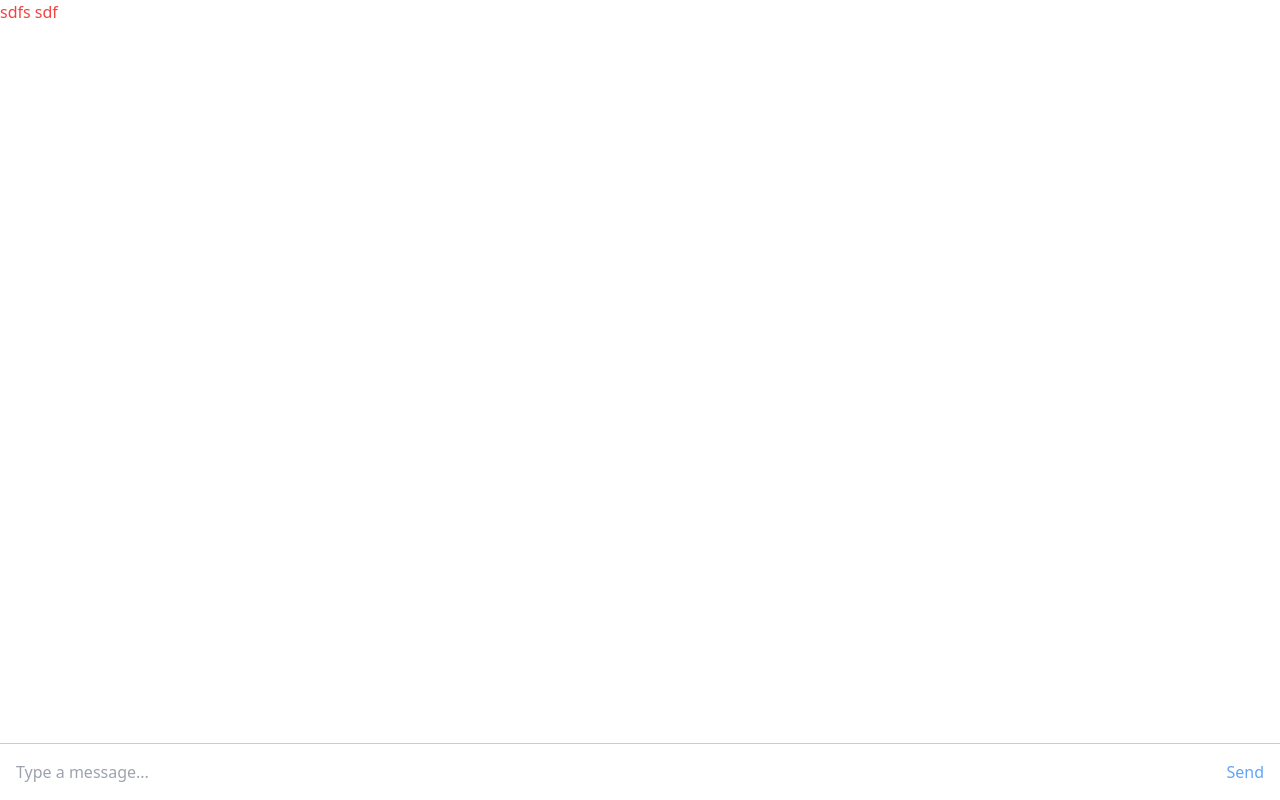
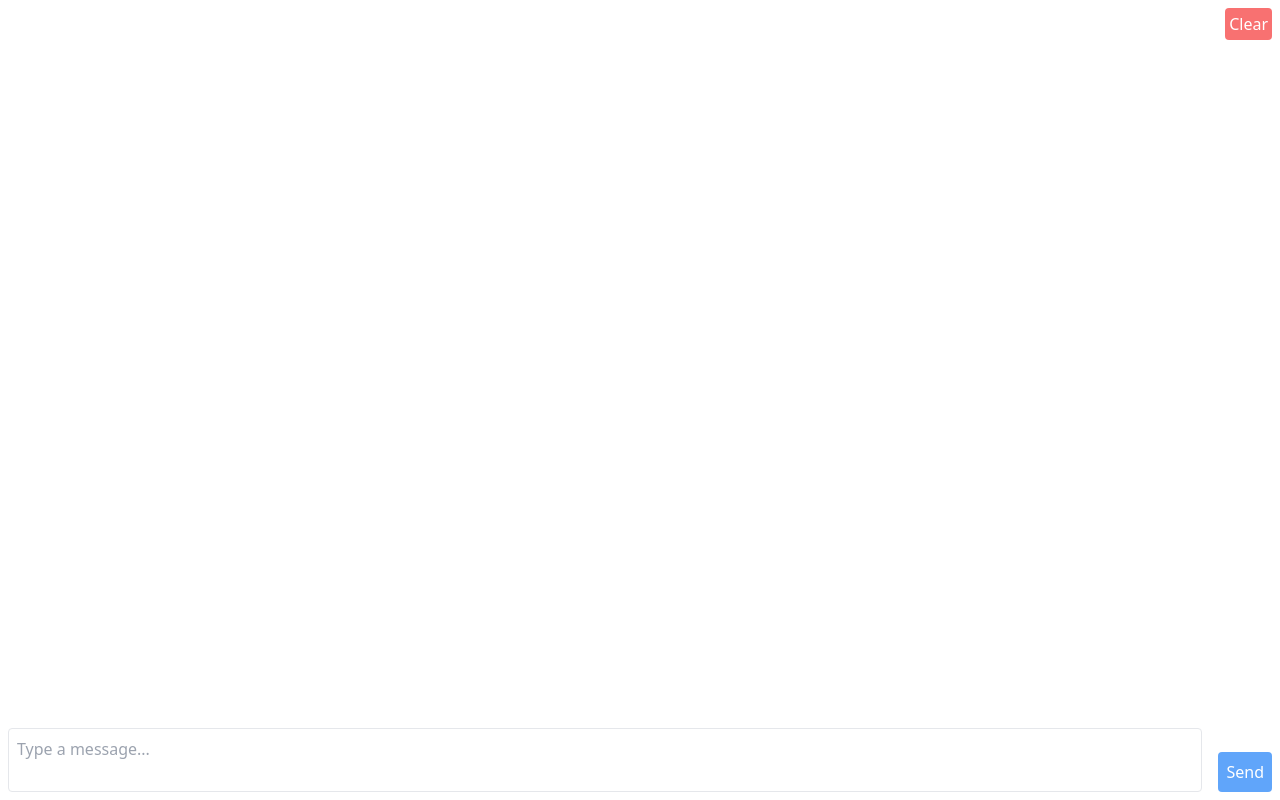
Before and after one commit to edhub/chat-ollama, a SvelteKit app: page / in a window 1280 px wide. Built offline with nearby package versions, Linux system fonts and the light colour scheme.

Commit message:
feat: add chat page with local ollama

```diff
--- a/package.json
+++ b/package.json
@@ -13,12 +13,14 @@
   },
   "license": "MIT",
   "dependencies": {
-    "@tauri-apps/api": "^1"
+    "@tauri-apps/api": "^1",
+    "svelte-markdown": "^0.4.1"
   },
   "devDependencies": {
     "@sveltejs/adapter-static": "^3.0.1",
     "@sveltejs/kit": "^2.0.0",
     "@sveltejs/vite-plugin-svelte": "^3.0.0",
+    "@tailwindcss/typography": "^0.5.13",
     "@tauri-apps/cli": "^1",
     "autoprefixer": "^10.4.19",
     "postcss": "^8.4.38",
--- /dev/null
+++ b/src/lib/ask_ollama.ts
@@ -0,0 +1,79 @@
+const MODEL_NAME = "codegemma";
+const DEFAULT_TEMPRATURE = 0.9;
+
+async function* createDeltaReader(resp: Response) {
+  const reader = resp.body?.getReader();
+  if (!reader) {
+    console.log("No response from the server.");
+    return;
+  }
+  console.log("111");
+
+  const decoder = new TextDecoder();
+  let lastDelta = "";
+
+  while (true) {
+    console.log("111");
+    const { done, value } = await reader.read();
+    if (done) {
+      break;
+    }
+    const textDelta = decoder.decode(value);
+    console.log("111");
+    try {
+      const delta = JSON.parse(lastDelta + textDelta).response;
+      lastDelta = "";
+      yield delta;
+    } catch (e) {
+      lastDelta = textDelta;
+    }
+  }
+}
+
+export async function* queryOllama(
+  prompt: string = "Hi",
+  model: string = MODEL_NAME,
+  temprature: number = DEFAULT_TEMPRATURE
+) {
+  const OLLAMA_URL = "http://localhost:11434/api/generate";
+
+  //   const OLLAMA_URL = "http://10.1.22.88:11434/api/generate";
+  const resp = await fetch(OLLAMA_URL, {
+    method: "POST",
+    headers: {
+      "Content-Type": "application/json",
+    },
+    body: JSON.stringify({
+      model,
+      prompt,
+      temprature,
+    }),
+  });
+  console.log(prompt);
+
+  const reader = resp.body?.getReader();
+  if (!reader) {
+    console.log("No response from the server.");
+    return;
+  }
+
+  const decoder = new TextDecoder();
+  let lastDelta = "";
+
+  while (true) {
+    const { done, value } = await reader.read();
+    if (done) {
+      break;
+    }
+    const textDelta = decoder.decode(value);
+    console.log(textDelta);
+    console.log("111");
+    try {
+      const delta = JSON.parse(lastDelta + textDelta).response;
+      lastDelta = "";
+      yield delta;
+    } catch (e) {
+      lastDelta = textDelta;
+    }
+  }
+}
--- a/src/routes/+page.svelte
+++ b/src/routes/+page.svelte
@@ -1,55 +1,123 @@
 <script lang="ts">
+  import Markdown from "svelte-markdown";
+
+  import { afterUpdate, onMount, tick } from "svelte";
+  import { queryOllama } from "../lib/ask_ollama";
+
+  let chatLog: any[] = [];
+
+  onMount(() => {
+    let localChatLog = localStorage.getItem("chatLog");
+    chatLog = localChatLog ? JSON.parse(localChatLog) : [];
+    resizeTextarea();
+  });
+
   let message = "";
-  let chatLog = [];
 
-  function sendMessage() {
+  let chatContainer: HTMLDivElement;
+  let textarea: HTMLTextAreaElement;
+
+  function resizeTextarea() {
+    textarea.style.height = "auto";
+    let maxHeight = window.innerHeight * 0.8; // 80% of the window height
+    let desiredHeight = Math.min(textarea.scrollHeight, maxHeight);
+    textarea.style.height = desiredHeight + "px";
+  }
+
+  let respMessage = "";
+
+  async function sendMessage() {
     if (message.trim() !== "") {
-      chatLog.push(message);
+      const id = Math.random().toString(36).substr(2, 9);
+
+      chatLog.push({ id, name: "User", message });
+      chatLog = chatLog;
+
+      const deltaReader = queryOllama(message);
+
       message = "";
+
+      for await (const delta of deltaReader) {
+        console.log(delta);
+        respMessage += delta;
+      }
+
+      chatLog.push({
+        id: Math.random().toString(36).substr(2, 9),
+        name: "Ollama",
+        message: respMessage,
+      });
+      chatLog = chatLog;
+
+      respMessage = "";
+
+      await tick();
+      resizeTextarea();
+      localStorage.setItem("chatLog", JSON.stringify(chatLog));
     }
+  }
+
+  afterUpdate(async () => {
+    await tick();
+    chatContainer.scrollIntoView({ behavior: "smooth", block: "end" });
+  });
+
+  function clearChatHistory() {
+    chatLog = [];
+    respMessage = "";
   }
 </script>
 
-<div class="chat-container text-red-500">
-  sdfs sdf
-  <div class="chat-log">
-    {#each chatLog as msg, i}
-      <p>{msg}</p>
+<div class="">
+  <button
+    class="fixed top-0 right-0 m-2 p-1 rounded bg-red-400 text-white"
+    on:click={clearChatHistory}
+  >
+    Clear
+  </button>
+  <div bind:this={chatContainer} class=" flex flex-col overflow-y-auto pb-20">
+    {#each chatLog as { id, name, message } (id)}
+      <div class="p-4 border-b border-gray-200">
+        <p class="font-bold text-blue-500">{name}</p>
+        <div class="prose mt-2">
+          <Markdown source={message} />
+        </div>
+      </div>
     {/each}
+    {#if respMessage.length > 0}
+      <div class="p-4 border-b border-gray-200">
+        <p class="font-bold text-blue-500">Ollama</p>
+        <div class="prose mt-2">
+          <Markdown source={respMessage} />
+        </div>
+      </div>
+    {/if}
   </div>
 
-  <form class="chat-input text-blue-400" on:submit|preventDefault={sendMessage}>
-    <input
+  <form
+    class="chat-input fixed bottom-0 w-full bg-white flex items-end"
+    on:submit|preventDefault={sendMessage}
+  >
+    <textarea
+      bind:this={textarea}
       id="chat-input"
       placeholder="Type a message..."
       bind:value={message}
+      class="m-2 p-2 rounded border flex-grow"
+      rows="2"
+      maxlength="4000"
+      style="resize: none;"
+      on:keydown={(e) => {
+        if (e.key === "Enter" && !e.altKey && !e.shiftKey) {
+          e.preventDefault();
+          sendMessage();
+        }
+      }}
+      on:input={resizeTextarea}
     />
-    <button type="submit">Send</button>
+
+    <button type="submit" class="m-2 p-2 rounded bg-blue-400 text-white"
+      >Send</button
+    >
   </form>
 </div>
-
-<style>
-  .chat-container {
-    display: flex;
-    flex-direction: column;
-    height: 100vh;
-  }
-
-  .chat-log {
-    flex: 1;
-    overflow-y: auto;
-    padding: 1em;
-    border-bottom: 1px solid #ccc;
-  }
-
-  .chat-input {
-    display: flex;
-    justify-content: space-between;
-    padding: 1em;
-  }
-
-  .chat-input input {
-    flex: 1;
-    margin-right: 1em;
-  }
-</style>
--- a/tailwind.config.js
+++ b/tailwind.config.js
@@ -4,5 +4,5 @@ export default {
   theme: {
     extend: {},
   },
-  plugins: [],
+  plugins: [require("@tailwindcss/typography")],
 };
```
Also changed, not shown: src/app.css (+81 -0 lines), 1 other file (tests, documents, lock files or other folders).
